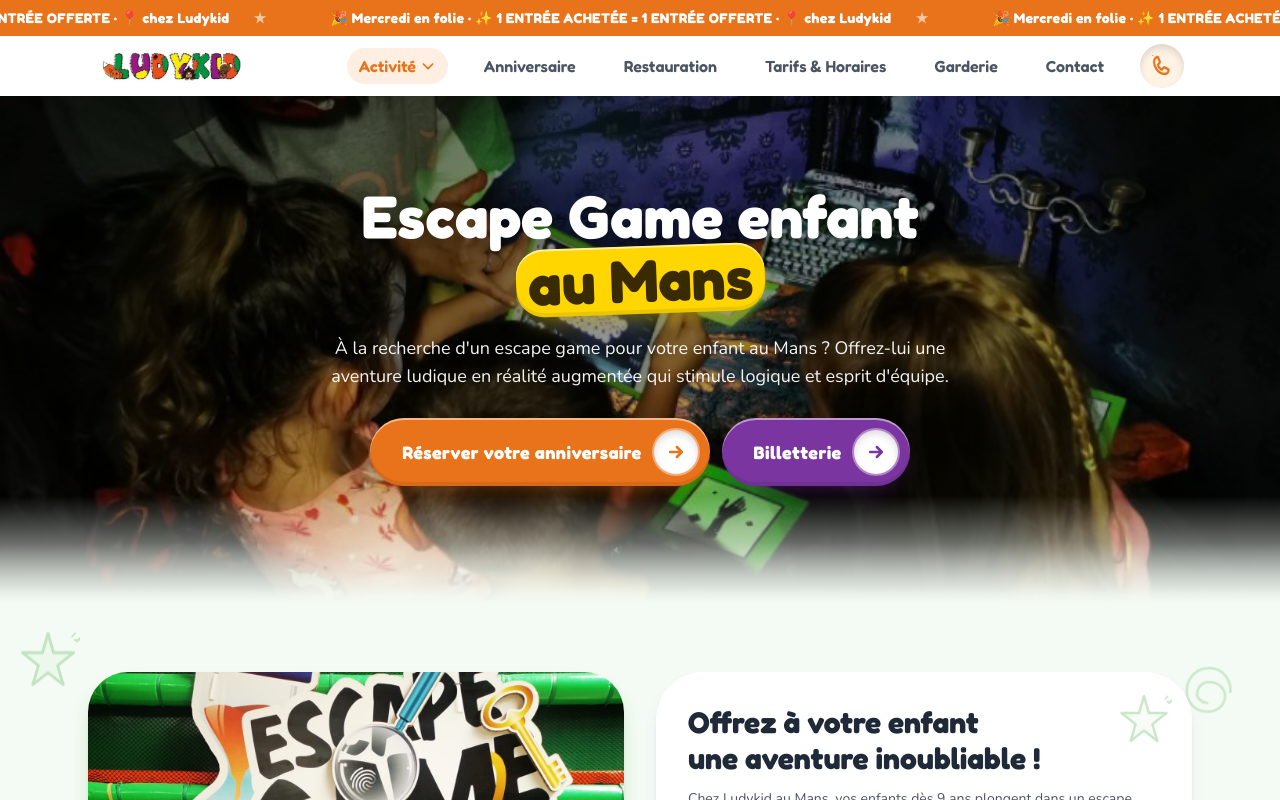
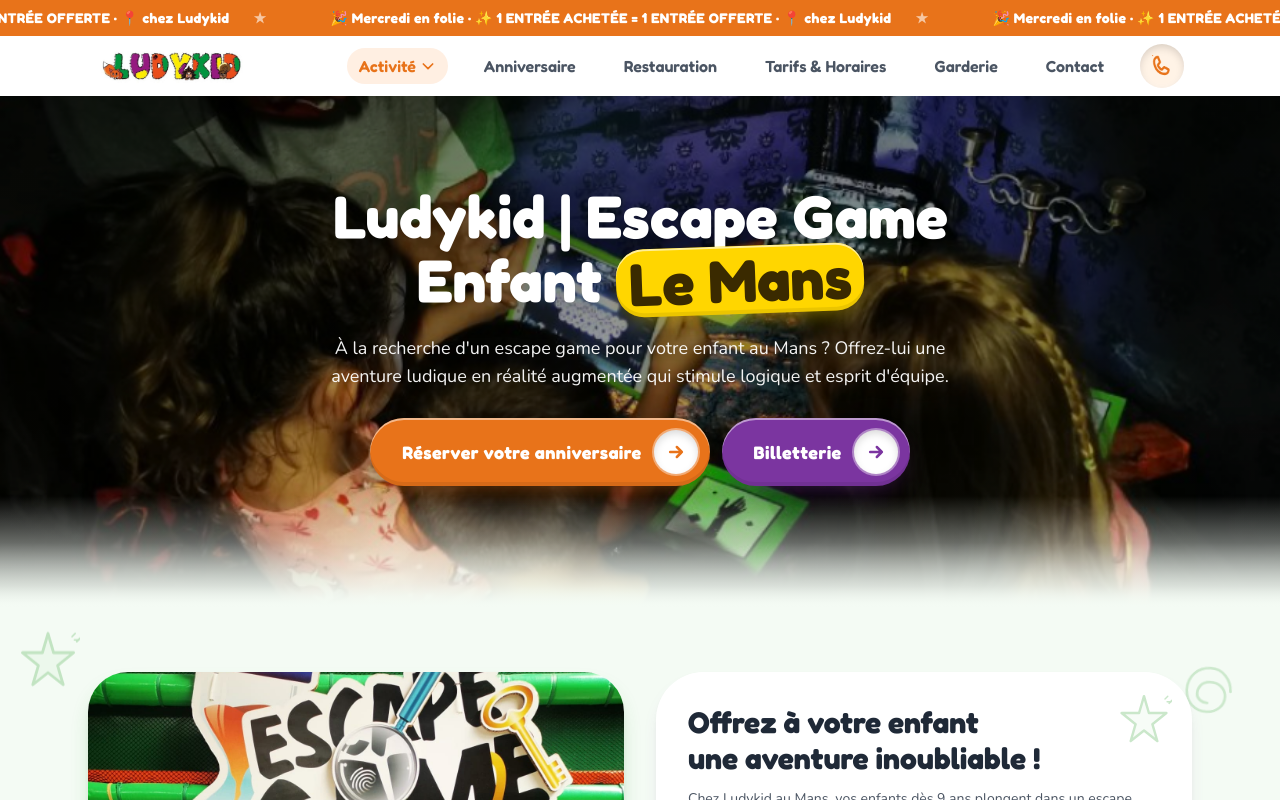
Before and after one commit to BananaGrowthAgency/parque-infantil, a Next.js app: page /escape-game in a window 1280 px wide. Shown: the top 800 px of the page. Built offline with nearby package versions, Linux system fonts and the light colour scheme.

Commit message:
feat: update escape-game hero title and page metadata
Co-Authored-By: Claude Sonnet 4.6 <noreply@anthropic.com>

```diff
--- a/app/escape-game/page.tsx
+++ b/app/escape-game/page.tsx
@@ -9,9 +9,9 @@ import Galerie from "@/components/Galerie";
 import InfosPratiques from "@/components/InfosPratiques";
 
 export const metadata = {
-  title: "Escape Game enfant au Mans · Ludykid",
+  title: "Ludykid | Escape Game Enfant Le Mans",
   description:
-    "Escape Game enfant en réalité augmentée chez Ludykid Le Mans. Dès 9 ans, énigmes à résoudre en équipe, sans les parents. 3 € la partie par enfant.",
+    "À la recherche d'un escape game pour votre enfant au Mans ? Offrez-lui une aventure ludique en réalité augmentée qui stimule logique et esprit d'équipe.",
 };
 
 export default function EscapeGamePage() {
--- a/components/escape-game/HeroEscape.tsx
+++ b/components/escape-game/HeroEscape.tsx
@@ -35,9 +35,9 @@ export default function HeroEscape() {
               transition={{ duration: 0.8, ease: [0.34, 1.56, 0.64, 1] }}
               className="font-fredoka text-4xl md:text-6xl font-extrabold text-white leading-tight mb-5 drop-shadow-xl"
             >
-              Escape Game enfant{" "}
+              Ludykid | Escape Game Enfant{" "}
               <span className="inline-block px-3 py-1 rounded-clay bg-lk-yellow text-[#3A2A00] -rotate-2 shadow-clay-yellow">
-                au Mans
+                Le Mans
               </span>
             </motion.h1>
 
```
